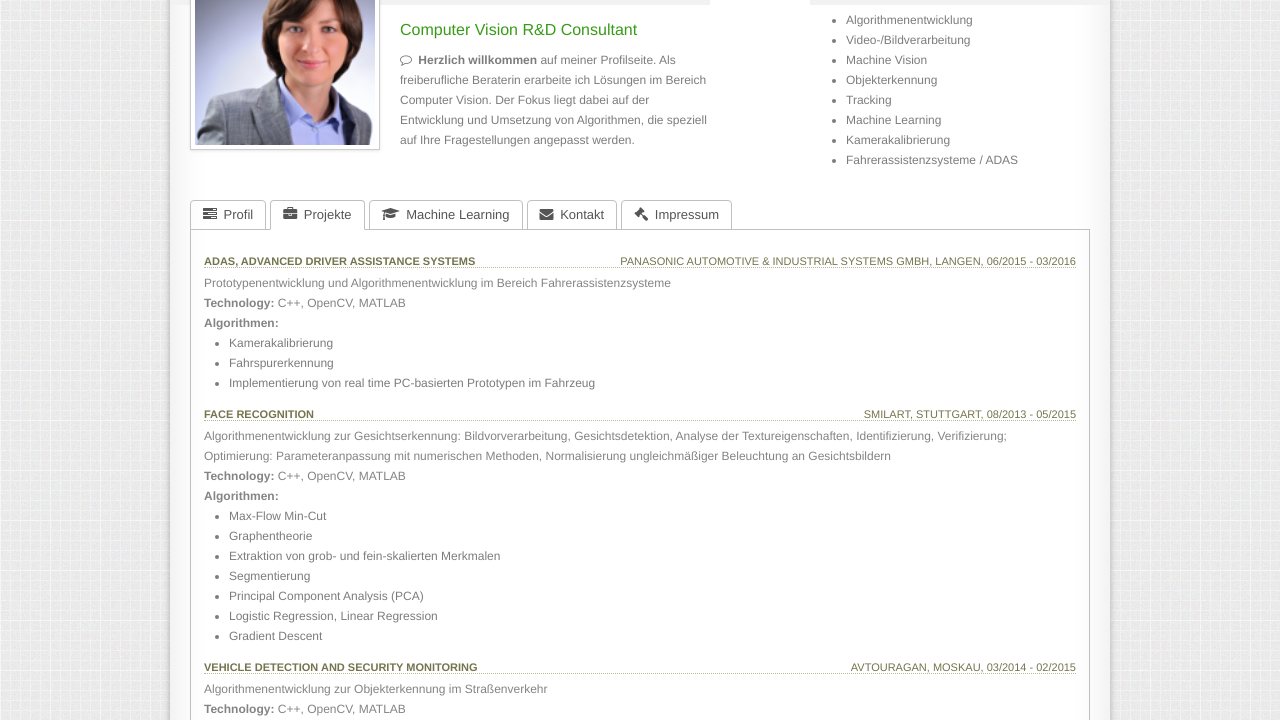
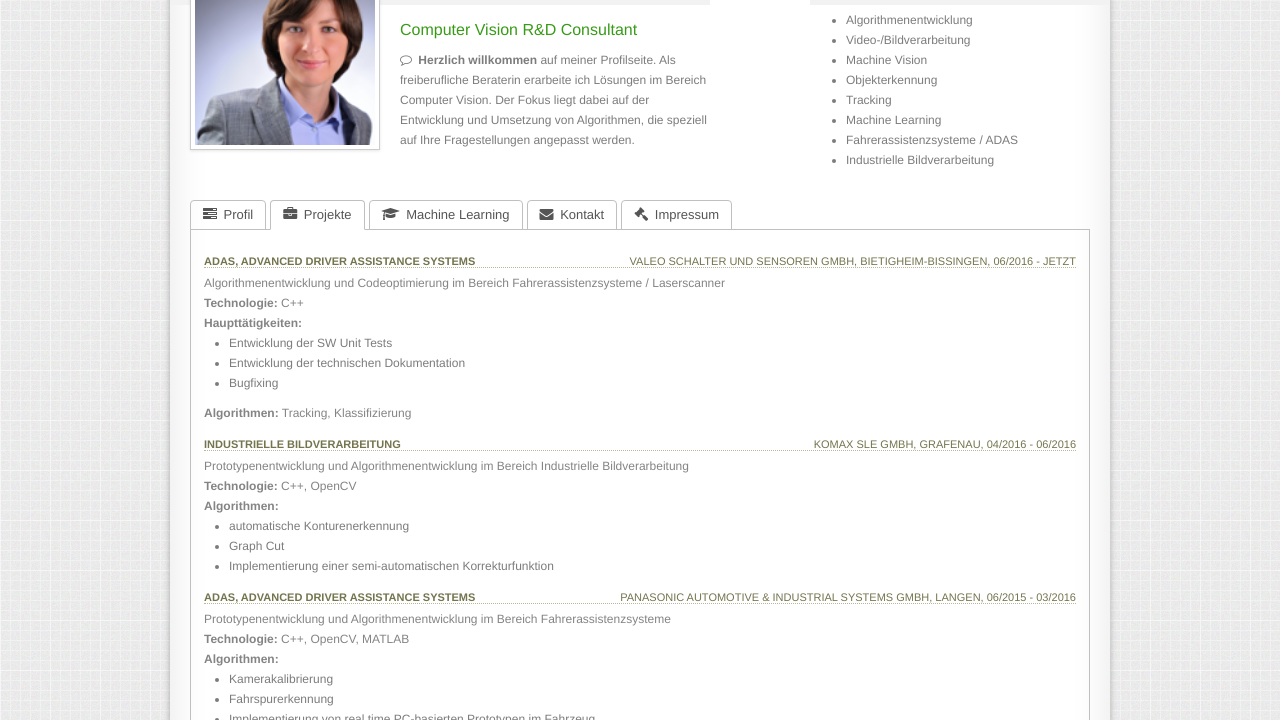
Before and after one commit to aav/mzweb, a plain HTML site: page index.html in a window 1280 px wide. Both pictures are taken after a click on the link "Projekte". Shown: the part 80-800 px from the top of the page. Drawn offline with Linux system fonts and the light colour scheme; some packages are replaced by stand-ins of ours; a web font is replaced by a local one.

Commit message:
update projects

```diff
--- a/index.html
+++ b/index.html
@@ -65,8 +65,8 @@
 						<li><span class="phone-480px"><i class="icon-pushpin"></i></span>Objekterkennung</li>
 						<li><span class="phone-480px"><i class="icon-pushpin"></i></span>Tracking</li>
 						<li><span class="phone-480px"><i class="icon-pushpin"></i></span>Machine Learning</li>
-						<li><span class="phone-480px"><i class="icon-pushpin"></i></span>Kamerakalibrierung</li>
 						<li><span class="phone-480px"><i class="icon-pushpin"></i></span>Fahrerassistenzsysteme / ADAS</li>
+						<li><span class="phone-480px"><i class="icon-pushpin"></i></span>Industrielle Bildverarbeitung</li>
 					</ul>
 				</div>
 
@@ -102,7 +102,7 @@
 					<div class="span4">
 						<h3 class="my-caption">Berufserfahrung</h3>
 
-						<h4 class="my-activity">2+ Jahre</h4>
+						<h4 class="my-activity">3+ Jahre</h4>
 						<p class="my-spcifics">
 							Algorithmenentwicklung für Computer Vision / Bildverarbeitung / Objekterkennung / Prototypenentwicklung
 						</p>
@@ -267,6 +267,53 @@
 				<div id="projekte-tab" class="tab-pane fade">
 
 					<div id="portfolio span12">
+
+
+		<h3 class="my-caption">ADAS, Advanced Driver Assistance Systems
+
+              <span>Valeo Schalter und Sensoren GmbH, Bietigheim-Bissingen, 06/2016 - jetzt</span></h3>
+
+            <p class="my-specifics">
+              Algorithmenentwicklung und Codeoptimierung im Bereich Fahrerassistenzsysteme / Laserscanner
+            </p>
+
+            <p class="my-specifics">
+              <strong>Technologie:</strong> C++
+            </p>
+            <p class="my-specifics">
+              <strong>Haupttätigkeiten:</strong>
+              <ul>
+                <li>Entwicklung der SW Unit Tests</li>
+                <li>Entwicklung der technischen Dokumentation</li>
+                <li>Bugfixing</li>
+              </ul>
+            </p>
+
+            <p class="my-specifics">
+              <strong>Algorithmen:</strong> Tracking, Klassifizierung
+            </p>
+
+		<h3 class="my-caption">Industrielle Bildverarbeitung
+              <span>Komax SLE GmbH, Grafenau, 04/2016 - 06/2016</span></h3>
+
+            <p class="my-specifics">
+              Prototypenentwicklung und Algorithmenentwicklung im Bereich Industrielle Bildverarbeitung
+            </p>
+
+            <p class="my-specifics">
+              <strong>Technologie:</strong> C++, OpenCV
+            </p>
+
+            <p class="my-specifics">
+              <strong>Algorithmen:</strong>
+              <ul>
+                <li>automatische Konturenerkennung</li>
+                <li>Graph Cut</li>
+                <li>Implementierung einer semi-automatischen Korrekturfunktion</li>
+              </ul>
+            </p>
+
+
             <h3 class="my-caption">ADAS, Advanced Driver Assistance Systems
               <span>Panasonic Automotive & Industrial Systems GmbH, Langen, 06/2015 - 03/2016</span></h3>
 
@@ -275,7 +322,7 @@
             </p>
 
             <p class="my-specifics">
-              <strong>Technology:</strong> C++, OpenCV, MATLAB
+              <strong>Technologie:</strong> C++, OpenCV, MATLAB
             </p>
 
             <p class="my-specifics">
@@ -301,7 +348,7 @@
             </p>
 
             <p class="my-specifics">
-              <strong>Technology:</strong> C++, OpenCV, MATLAB
+              <strong>Technologie:</strong> C++, OpenCV, MATLAB
             </p>
 
             <p class="my-specifics">
@@ -325,7 +372,7 @@
             </p>
 
             <p class="my-specifics">
-              <strong>Technology:</strong> C++, OpenCV, MATLAB
+              <strong>Technologie:</strong> C++, OpenCV, MATLAB
             </p>
 
             <p class="my-specifics">
@@ -353,7 +400,7 @@
             </p>
 
             <p class="my-specifics">
-              <strong>Technology:</strong> C++, OpenCV, MATLAB
+              <strong>Technologie:</strong> C++, OpenCV, MATLAB
             </p>
 
             <p class="my-specifics">
```
